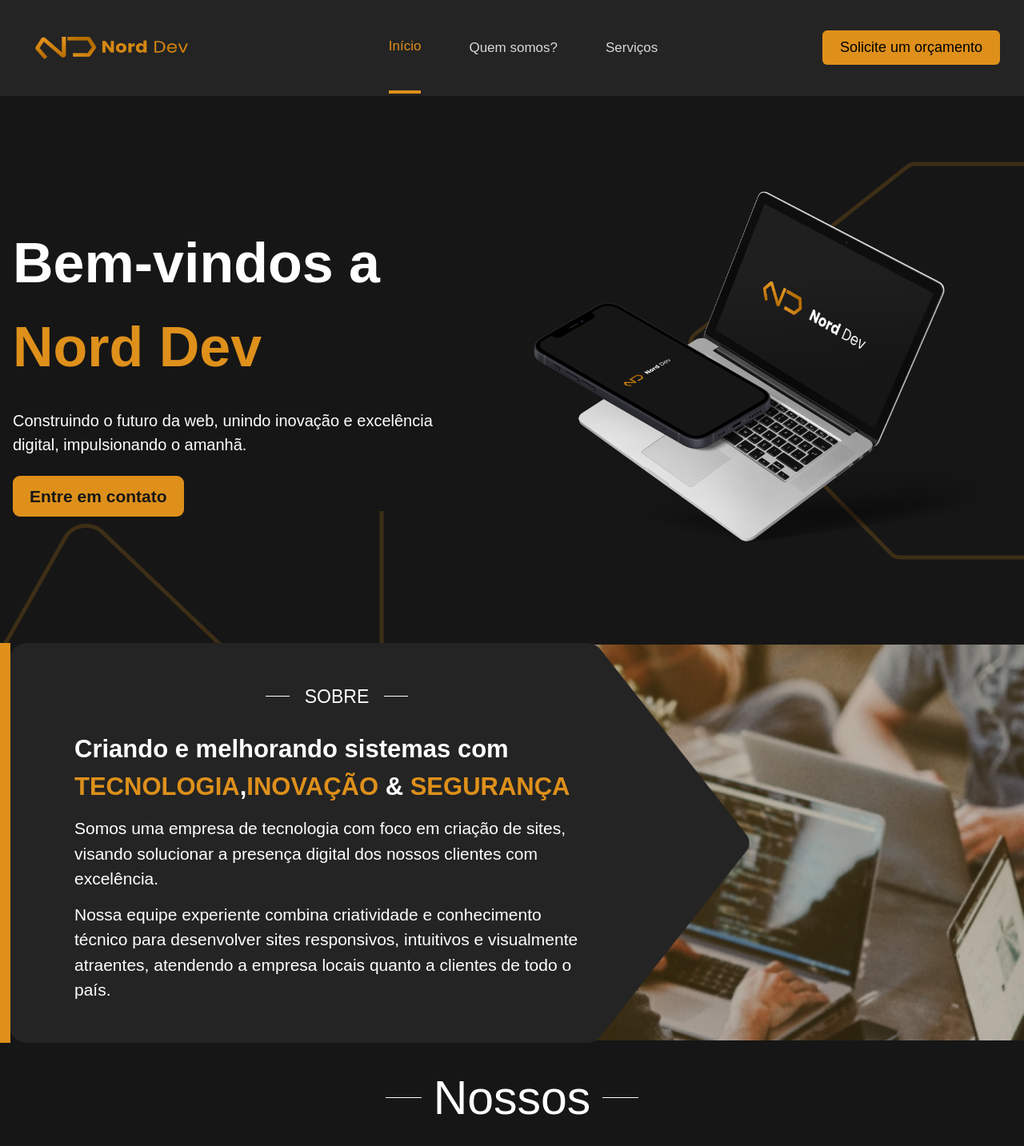
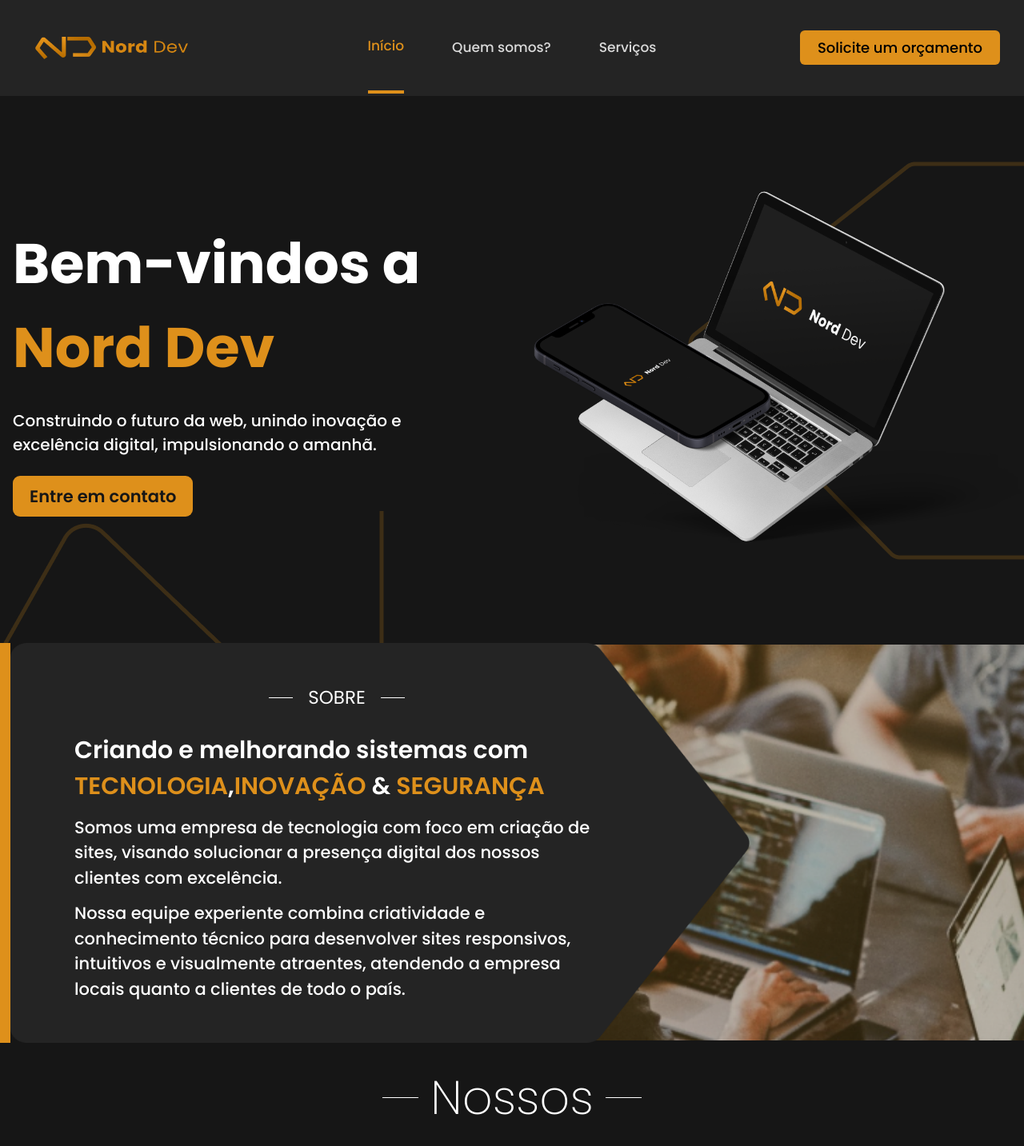
Before and after one commit to mattzu22/Nord-Dev-Site, a Next.js app: page / in a window 1280 px wide. Shown: the top 1433 px of the page at 80% size. Built offline with nearby package versions, Linux system fonts and the light colour scheme.

Commit message:
import da font e refatoração no layout

```diff
--- a/package.json
+++ b/package.json
@@ -9,12 +9,15 @@
     "lint": "next lint"
   },
   "dependencies": {
+    "@emotion/react": "^11.11.1",
+    "@emotion/styled": "^11.11.0",
     "aos": "^2.3.4",
     "locomotive-scroll": "^4.1.4",
     "next": "13.5.6",
     "react": "^18",
     "react-dom": "^18",
     "react-icons": "^4.11.0",
+    "react-scroll": "^1.9.0",
     "sharp": "^0.32.6",
     "swiper": "^11.0.3"
   },
--- a/src/app/globals.css
+++ b/src/app/globals.css
@@ -2,7 +2,6 @@
 @tailwind components;
 @tailwind utilities;
 
-@import url('https://fonts.googleapis.com/css2?family=Poppins:wght@100;200;400;500;600;700&display=swap');
 
 *{
   margin: 0;
@@ -26,9 +25,9 @@ html{
 body {
   @apply font-primary;
   @apply bg-nord-neutral-10;
-  font-size: 1.6rem;
-  color: white;
-  font-weight: 400;
+  @apply font-[1.6rem];
+  @apply text-white;
+  @apply font-[500];
 }
 
 @layer components{
@@ -39,7 +38,7 @@ body {
 
 @layer components{
   .service{
-    @apply flex flex-col items-center max-w-[210px] text-center mb-[5rem] laptopSM:max-w-[300px]
+    @apply flex flex-col items-center max-w-[320px] text-center mb-[5rem] laptopSM:max-w-[350px] laptopLG:max-w-[370px]
   }
 
   .img-service{
--- a/src/app/layout.tsx
+++ b/src/app/layout.tsx
@@ -1,11 +1,19 @@
 import './globals.css'
 import Head from './head'
+import { Poppins } from 'next/font/google'
+
+const poppins = Poppins({
+  weight: ['100', '200', '400', '500', '600', '700'],
+  variable: '--font-poppins',
+  subsets: ['latin'],
+  display: 'swap'
+});
 
 export default function RootLayout({children}: {
 children: React.ReactNode
 }) {
   return (
-    <html lang="pt-br">
+    <html lang="pt-br" className={`${poppins.variable}`}>
       <Head />
       <body>{children}</body>
     </html>
--- a/src/components/About/index.tsx
+++ b/src/components/About/index.tsx
@@ -7,8 +7,8 @@ import imageAboutDesktop from "../../assets/image-about-desktop.png";
 
 export function About() {
   return (
-    <section className="max-w-[2000px] relative flex flex-col tabletLG:flex-row tabletpLG:justify-center laptopSM:mx-auto laptopSM:items-center" id="quem-somos">
-      <div className="h-[460px] flex items-center border-t-[1rem] border-yellow-500 w-full justify-center laptopSM:relative tabletLG:border-l-[1.3rem] tabletMD:h-[400px] tabletLG:border-t-0 tabletLG:h-[500px] laptopLG:h-[633px] tabletLG:max-w-full tabletLG:justify-normal">
+    <section className="max-w-[2000px] relative flex flex-col tabletLG:flex-row tabletLG:justify-center laptopSM:mx-auto laptopSM:items-center" id="quem-somos">
+      <div className="h-[460px] flex items-center border-t-[1rem] border-yellow-500 w-full justify-center laptopSM:relative tabletLG:border-l-[1.3rem] tabletMD:h-[480px] tabletLG:border-t-0 tabletLG:h-[500px] laptopLG:h-[633px] tabletLG:max-w-full tabletLG:justify-normal">
         <Image
           className="block w-full h-full -z-10 border-top tabletLG:hidden"
           src={bgAboutMobile}
@@ -20,22 +20,22 @@ export function About() {
           alt=""
         />
 
-        <div className="absolute max-w-[656px] px-[2rem] flex justify-center flex-col gap-[1.3rem] pb-[3.5rem] tabletSM:px-[4rem] laptopSM:px-0 laptopSM:pb-0 laptopSM:ml-[5rem] laptopMD:ml-[8rem]">
-          <h2 className="before:bg-white before:w-[3rem] before:h-[1px] after:bg-white after:w-[3rem] after:h-[1px] text-[1.1rem] mb-[1.3rem] text-center flex justify-center items-center gap-[1.9rem] tabletSM:text-[1.6rem] tabletMD:text-[2.3rem] tabletLG:text-[2rem] laptopMD:text-[2.3rem] laptopLG:text-[2.9rem]">
+        <div className="absolute max-w-[656px] px-[2rem] flex justify-center flex-col gap-[1.3rem] pb-[3.5rem] tabletSM:px-[4rem] laptopMD:px-0 laptopSM:pb-0 laptopMD:ml-[8rem]">
+          <h2 className="before:bg-white font-[400] before:w-[3rem] before:h-[1px] after:bg-white after:w-[3rem] after:h-[1px] text-[1.5rem] mb-[1.3rem] text-center flex justify-center items-center gap-[1.9rem] tabletSM:text-[1.6rem] tabletMD:text-[2.3rem] tabletLG:text-[2rem] laptopMD:text-[2.3rem] laptopLG:text-[2.9rem]">
             SOBRE
           </h2>
 
-          <p className="text-[1.5rem] font-[600] tabletSM:text-[1.9rem] tabletMD:text-[2.8rem] laptopMD:text-[3.1rem] laptopLG:text-[3.9rem]">
+          <p className="text-[1.5rem] font-[600] tabletSM:text-[1.9rem] tabletMD:text-[2.5rem] laptopMD:text-[3rem] laptopLG:text-[3.9rem]">
             Criando e melhorando sistemas com{" "}
             <span className="text-key">TECNOLOGIA</span>,
             <span className="text-key">INOVAÇÃO</span> &{" "}
             <span className="text-key">SEGURANÇA</span>
           </p>
 
-          <p className="text-[1.4rem] tabletSM:text-[1.9rem] tabletMD:text-[1.6rem] tabletLG:text-[1.9rem] laptopMD:text-[2.1rem] laptopLG:text-[1.9rem]">
+          <p className="text-[1.4rem] tabletSM:text-[1.6rem] tabletMD:text-[1.6rem] tabletLG:text-[1.9rem] laptopMD:text-[2.1rem] laptopLG:text-[1.9rem]">
             Somos uma empresa de tecnologia com foco em criação de sites, visando solucionar a presença digital dos nossos clientes com excelência.
           </p>
-          <p className="text-[1.4rem] tabletSM:text-[1.9rem] tabletMD:text-[1.6rem] tabletLG:text-[1.9rem] laptopMD:text-[2.1rem] laptopLG:text-[1.9rem]">
+          <p className="text-[1.4rem] tabletSM:text-[1.6rem] tabletMD:text-[1.6rem] tabletLG:text-[1.9rem] laptopMD:text-[2.1rem] laptopLG:text-[1.9rem]">
             Nossa equipe experiente combina criatividade e conhecimento técnico para desenvolver sites responsivos, intuitivos e visualmente atraentes, atendendo a empresa locais quanto a clientes de todo o país.
           </p>
         </div>
--- a/src/components/Header/index.tsx
+++ b/src/components/Header/index.tsx
@@ -4,8 +4,8 @@ import Image from "next/image";
 import Link from "next/link";
 
 import logo from "../../assets/logo.png";
+import { useState } from "react";
 
-import { useState } from "react";
 
 export function Header() {
   const [menuActive, setMenuActive] = useState<string>("inicio");
--- a/src/components/HomePage/index.tsx
+++ b/src/components/HomePage/index.tsx
@@ -8,7 +8,7 @@ import bgNotebook from "../../assets/Vector-3.png";
 export function HomePage() {
 
   return (
-    <section id="inicio" className="py-[4rem] tabletSM:py-0">
+    <section id="inicio" className="py-[4rem] tabletSM:py-0" >
       <Image
         src={bgDesktop}
         className="hidden tabletLG:block tabletLG:absolute tabletLG:bottom-[-20rem] tabletLG:left-0"
@@ -17,10 +17,10 @@ export function HomePage() {
 
       <div className="max-w-[1440px] mx-auto text-center min-h-homeMobile flex flex-col justify-center items-center tabletLG:flex tabletLG:items-center tabletLG:flex-row laptopSM:gap-[2.5rem] tabletLG:min-h-homeDesktop overflow-hidden">
         <div className="w-[680px] min-w-[335px] max-w-full px-[16px] tabletLG:text-left">
-          <h1 className="text-white text-[4.5rem] font-bold mb-[2.4rem] tabletSM:text-[6rem] tabletSM:max-w-[520px] tabletSM:mx-auto tabletMD:text-[6.5rem] tabletMD:max-w-[590px] tabletLG:text-[4.7rem] laptopSM:ml-0 laptopSM:max-w-full laptopSM:text-[5.3rem] laptopMD:text-[7rem] laptopLG:text-[7.1rem]">
+          <h1 className="text-white text-[4.5rem] font-bold mb-[2.4rem] tabletSM:text-[6rem] tabletSM:max-w-[520px] tabletSM:mx-auto tabletMD:text-[6.5rem] tabletMD:max-w-[590px] tabletLG:text-[5.4rem] laptopSM:ml-0 laptopSM:max-w-full laptopSM:text-[5.6rem] laptopMD:text-[7rem] laptopLG:text-[7.1rem]">
             Bem-vindos a <span className="text-yellow-500">Nord Dev</span>
           </h1>
-          <p className="text-[1.3rem] tabletSM:text-[1.8rem] laptopSM:text-[1.8rem] tabletMD:text-[2.4rem] tabletLG:text-[1.6rem] laptopMD:text-[2rem] laptopLG:text-[2.2rem]">
+          <p className="text-[1.3rem] tabletSM:text-[1.8rem] laptopSM:text-[1.8rem] tabletMD:text-[2.4rem] tabletLG:text-[1.6rem] laptopMD:text-[2rem] laptopLG:text-[2.1rem]">
             Construindo o futuro da web, unindo inovação e excelência digital, impulsionando o amanhã.
           </p>
 
--- a/src/components/LandingPage/index.tsx
+++ b/src/components/LandingPage/index.tsx
@@ -7,24 +7,24 @@ import { HomePage } from "../HomePage";
 import { Footer } from "../Footer";
 import { Teams } from "../Teams";
 import { Supporters } from "../Supporters";
+import { useState } from "react";
 
 
 export function LandingPage() {
 
-
   return (
-    <>
+    <div>
       <Header />
 
-      <main>
+      <main >
         <HomePage />
       </main>
 
       <About />
 
       {/* <Projects /> */}
-{/*
-      <Supporters /> */}
+
+      {/*<Supporters /> */}
 
       {/* <Teams /> */}
 
@@ -33,6 +33,6 @@ export function LandingPage() {
       <RequestQuode />
 
       <Footer />
-    </>
+    </div>
   );
 }
--- a/tailwind.config.ts
+++ b/tailwind.config.ts
@@ -28,7 +28,7 @@ module.exports = {
         laptopLG: '1440px',
       },
       fontFamily: {
-        primary: 'Poppins, sans-serif',
+        primary: ['var(--font-poppins)'],
       },
       colors:{
         'yellow-500': '#DE901B',
```
Also changed, not shown: 1 other file (tests, documents, lock files or other folders). Lines whose indentation alone changed are shown as unchanged.
